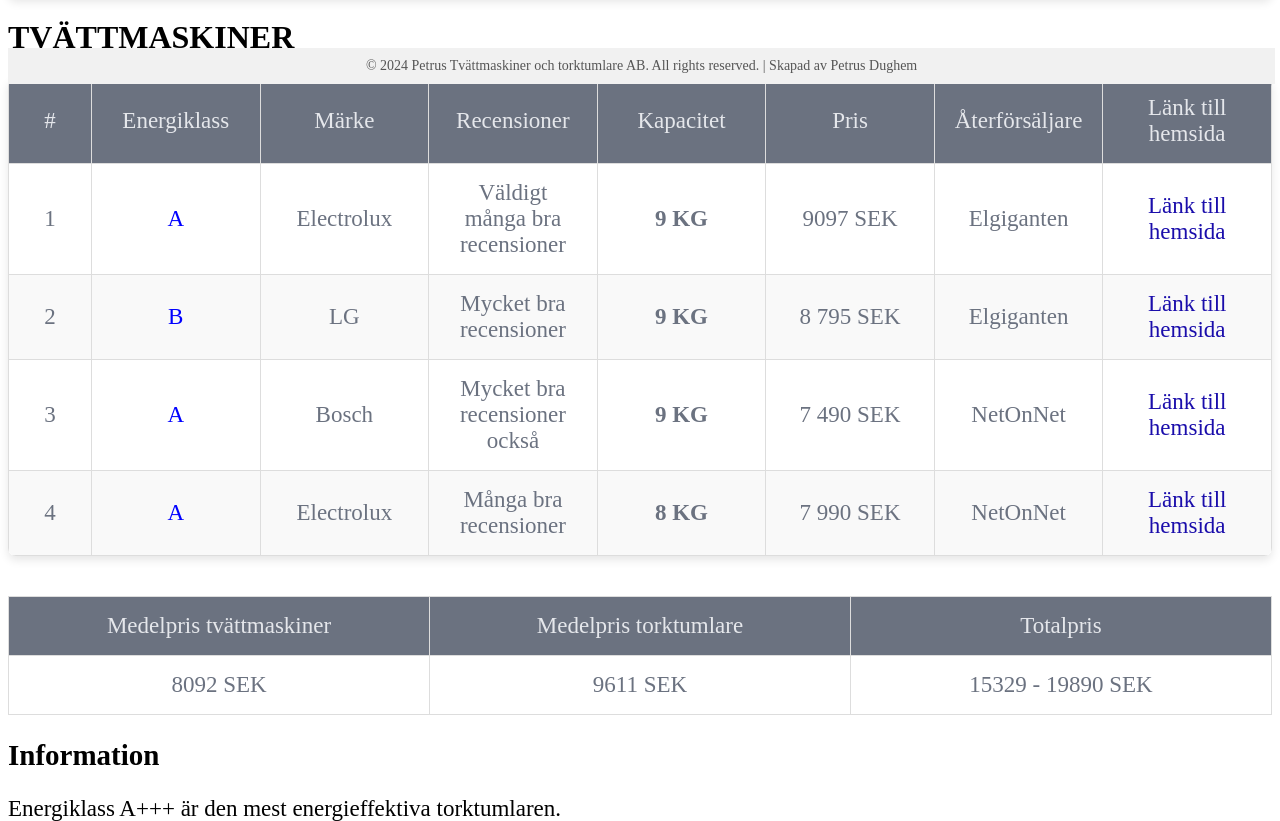
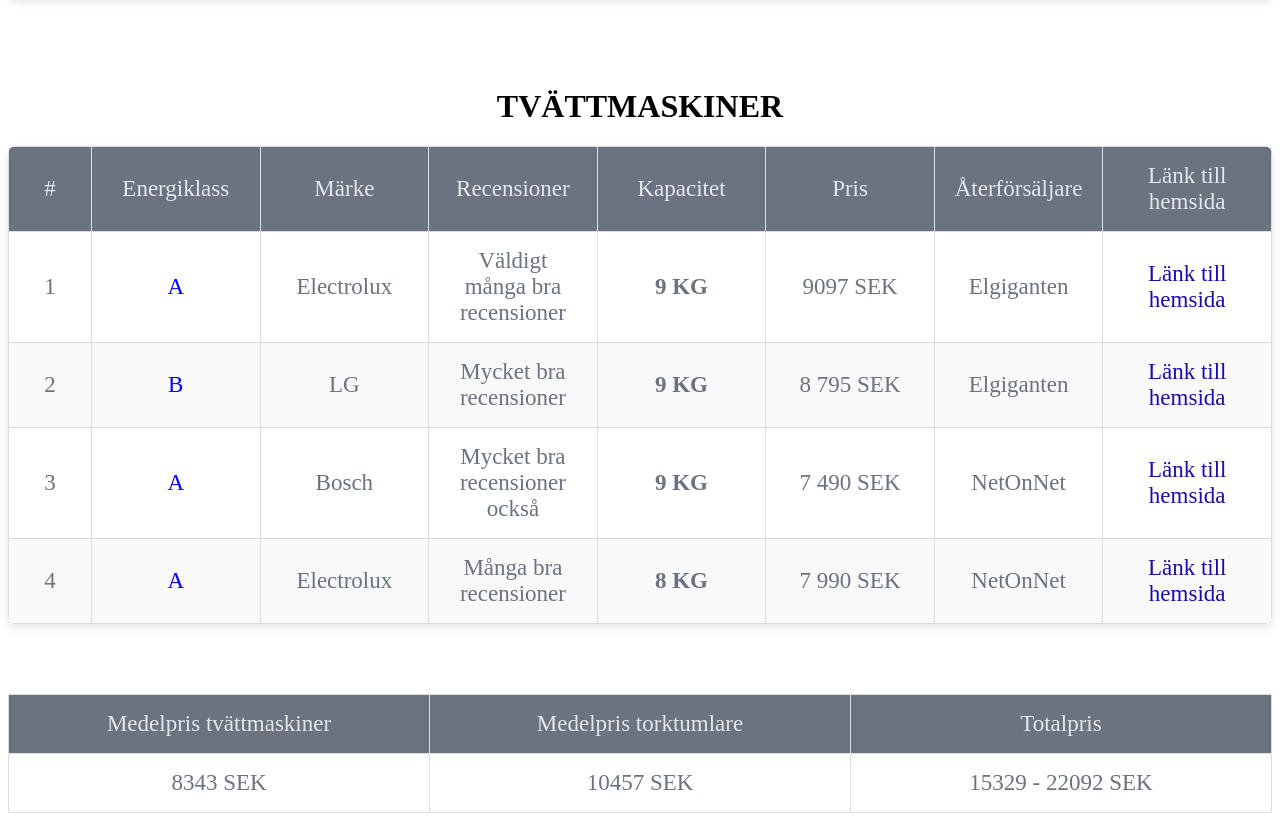
Before and after one commit to tryCode91/Washing-Mashine, a plain HTML site: page index.html in a window 1280 px wide. Shown: the part 716-1537 px from the top of the page. Drawn offline with Linux system fonts and the light colour scheme.

Commit message:
Update index.html

```diff
--- a/index.html
+++ b/index.html
@@ -52,6 +52,7 @@
         h1 {
             font-weight: bold;
             font-size: 32px;
+            text-align: center;
         }
 
         h2 {
@@ -65,7 +66,7 @@
             padding: 10px 0;
             font-size: 14px;
             color: #555;
-            position: absolute;
+            position: relative;
             bottom: 0;
             width: 99%;
         }
@@ -92,6 +93,7 @@
     <title>Bästa Tvättmaskiner och torktumlare</title>
 </head>
 <body>
+
 <h1>TORKTUMLARE</h1>
 <div class="table-container">
     <table>
@@ -152,7 +154,7 @@
     </table>
 </div>
 
-<h1>TVÄTTMASKINER</h1>
+<h1 style="margin-top: 90px;">TVÄTTMASKINER</h1>
 <div class="table-container">
     <table>
         <thead>
@@ -212,7 +214,7 @@
     </table>
 </div>
 
-<div class="table-container"></div>
+<div class="table-container" style="margin-top: 50px;"></div>
     <table>
         <thead>
             <tr>
@@ -235,7 +237,8 @@
     <h2>Information</h2>
     Energiklass A+++ är den mest energieffektiva torktumlaren.<br/>
     Energiklass A för tvättmaskiner är den mest energieffektiva.<br/>
-    När man köper från Electrolux ingår i de flesta maskiner 5-års garanti och det går även att beställa installation och inbärning.
+    När man köper från Electrolux ingår i de flesta maskiner 5-års garanti och det går även att beställa installation av maskiner och inbärning in till hemmet.<br/>
+    Tabellerna är rangordnade efter vad jag har bestämt är den bästa till mindre bra 4.
 </div>
 
 <footer style="margin-top: 20px;">
@@ -244,10 +247,10 @@
 <script>
 
 // Calculate median price and average price and max and min total sum
-var medelprisTvattmaskiner = Math.round((8795 + 7490 + 7990) / 3);
-var medelprisTorktumlare = Math.round((7839 + 9900 + 11095) / 3);
+var medelprisTvattmaskiner = Math.round((8795 + 7490 + 7990 + 9097) / 4);
+var medelprisTorktumlare = Math.round((7839 + 9900 + 11095 + 12995) / 4);
 var totalprisMin = 7839 + 7490; // minsta värdet på torktomulare + tvättmaskin
-var totalprisMax = 11095 + 8795; // högsta värdet på torktomulare + tvättmaskin
+var totalprisMax = 12995 + 9097; // högsta värdet på torktomulare + tvättmaskin
 
 // Set the values
 document.getElementById("medelTvatt").innerText = `${medelprisTvattmaskiner}`;
```
